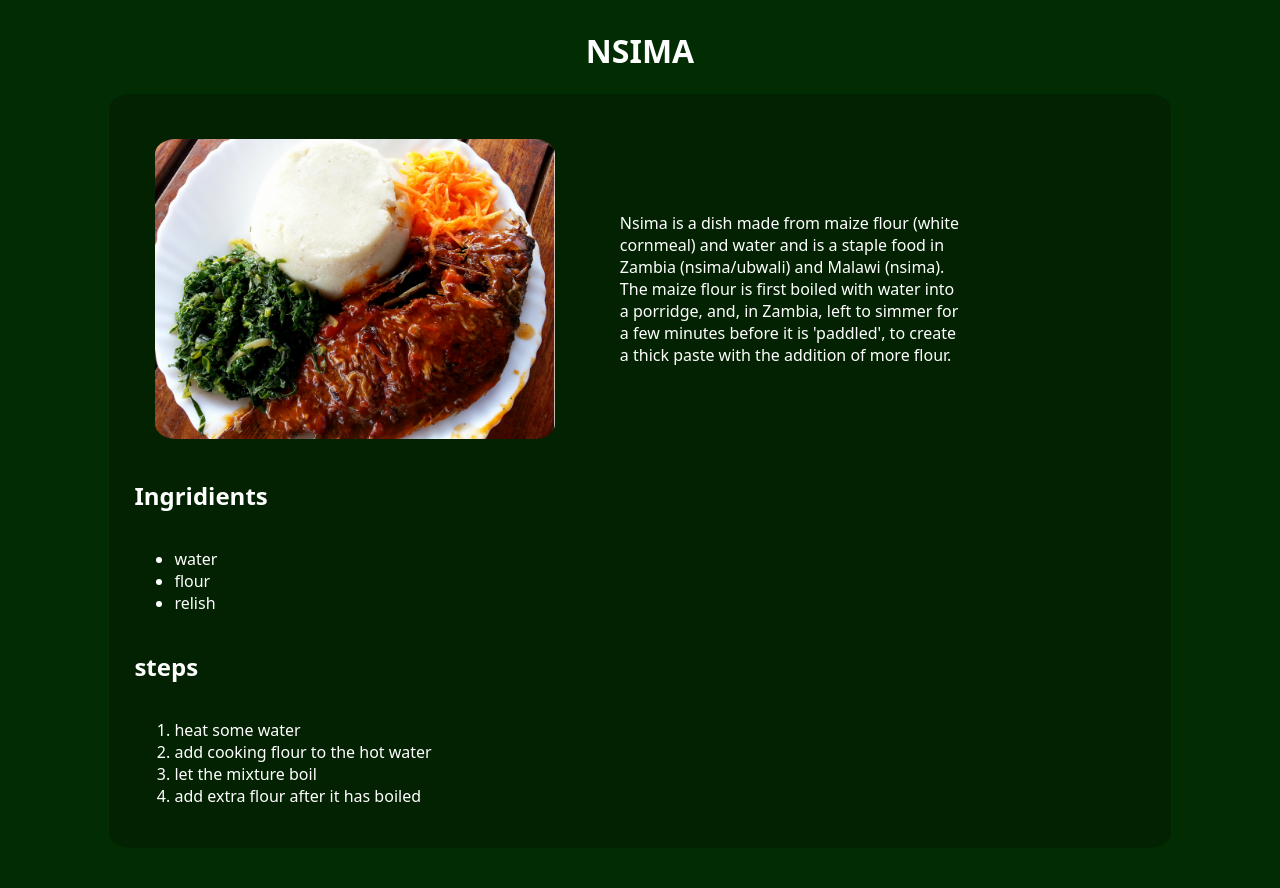
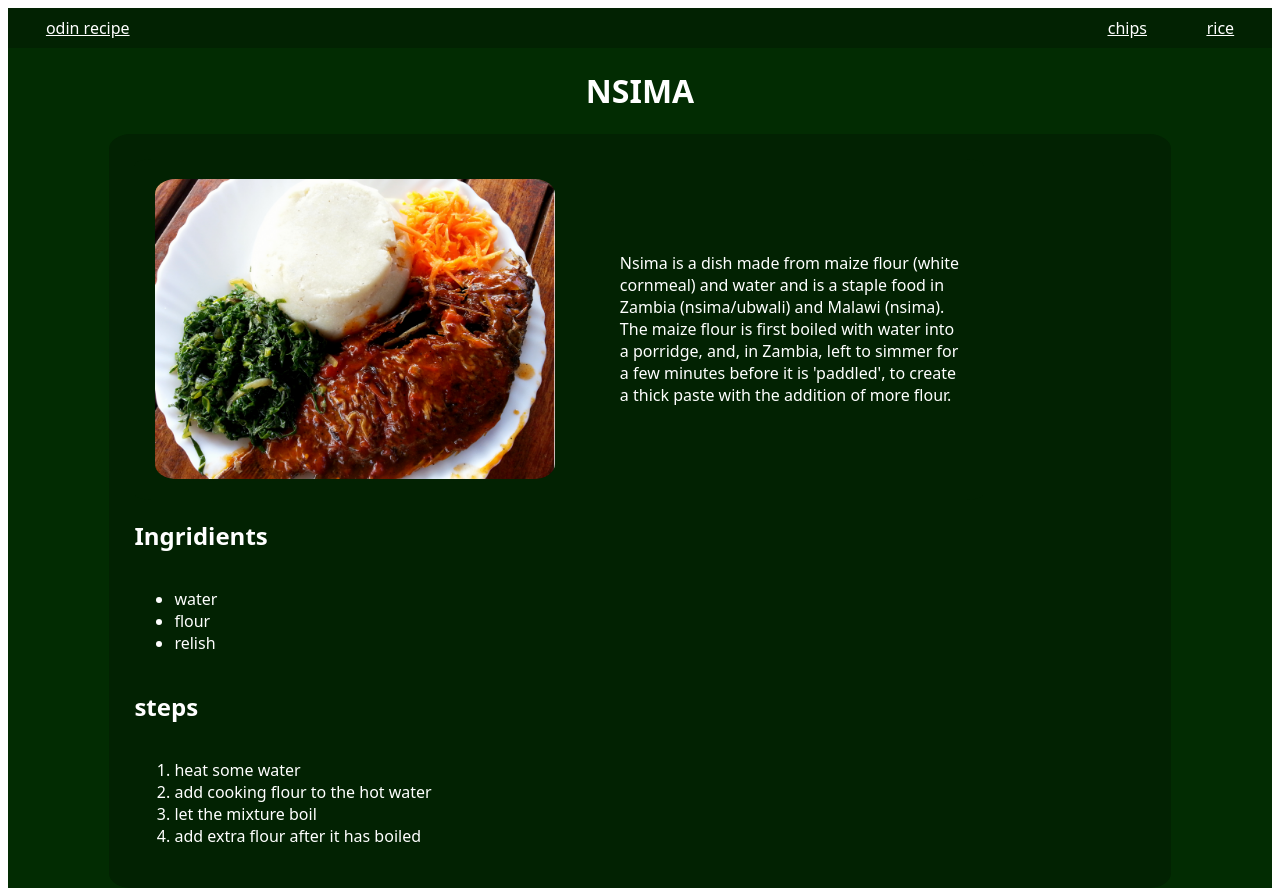
Before and after one commit to TitusBokosi/odin-recipes, a plain HTML site: page recipes/nsima.html in a window 1280 px wide. Before the commit the page ends 856 px from the top, so only its background shows below. Drawn offline with Linux system fonts and the light colour scheme.

Commit message:
added the nav links to nsima.html

```diff
--- a/recipes/nsima.css
+++ b/recipes/nsima.css
@@ -3,7 +3,13 @@
     font-family: system-ui, -apple-system, BlinkMacSystemFont, 'Segoe UI', Roboto, Oxygen, Ubuntu, Cantarell, 'Open Sans', 'Helvetica Neue', sans-serif;
     color: white;
 }
-body{
+html{
+    height: 100vh;
+    width: 100vw;
+    padding: 0;
+    margin: 0;
+}
+.main-container{
     display: flex;
     flex-direction: column;
     justify-content: center;
@@ -43,3 +49,28 @@ img{
     border-radius: 5%;
     margin: auto;
 }
+.header-container{
+    display: flex;
+    justify-content: space-between;
+    align-items: center;
+    width: 100%;
+    height: 40px;
+    background-color: rgb(2, 34, 2);
+
+}
+.header-container>.logo-text, .nav-links{
+    margin:3%;
+    text-decoration: underline;
+}
+/* .nav-links{
+    margin: 3%;
+} */
+ .nav-links{
+    display: flex;
+    justify-content: space-between;
+    align-items: center;
+    width: 10%;
+ }
+ a{
+    color: white;
+ }
--- a/recipes/nsima.html
+++ b/recipes/nsima.html
@@ -7,6 +7,14 @@
     <title>Document</title>
 </head>
 <body>
+    <div class="header-container">
+        <span class="logo-text">odin recipe</span>
+        <div class="nav-links">
+            <a href="./recipes/chips.html" target="blank">chips</a>
+            <a href="./recipes/rice.html" target="_blank">rice</a>
+            </div>
+    </div>
+    <div class="main-container">
     <h1> NSIMA </h1>
     <div class="container">
         <div class="imagee">
@@ -28,5 +36,6 @@
         <li> add extra flour after it has boiled</li>
     </ol>
 </div>
+</div>
 </body>
 </html>
```
